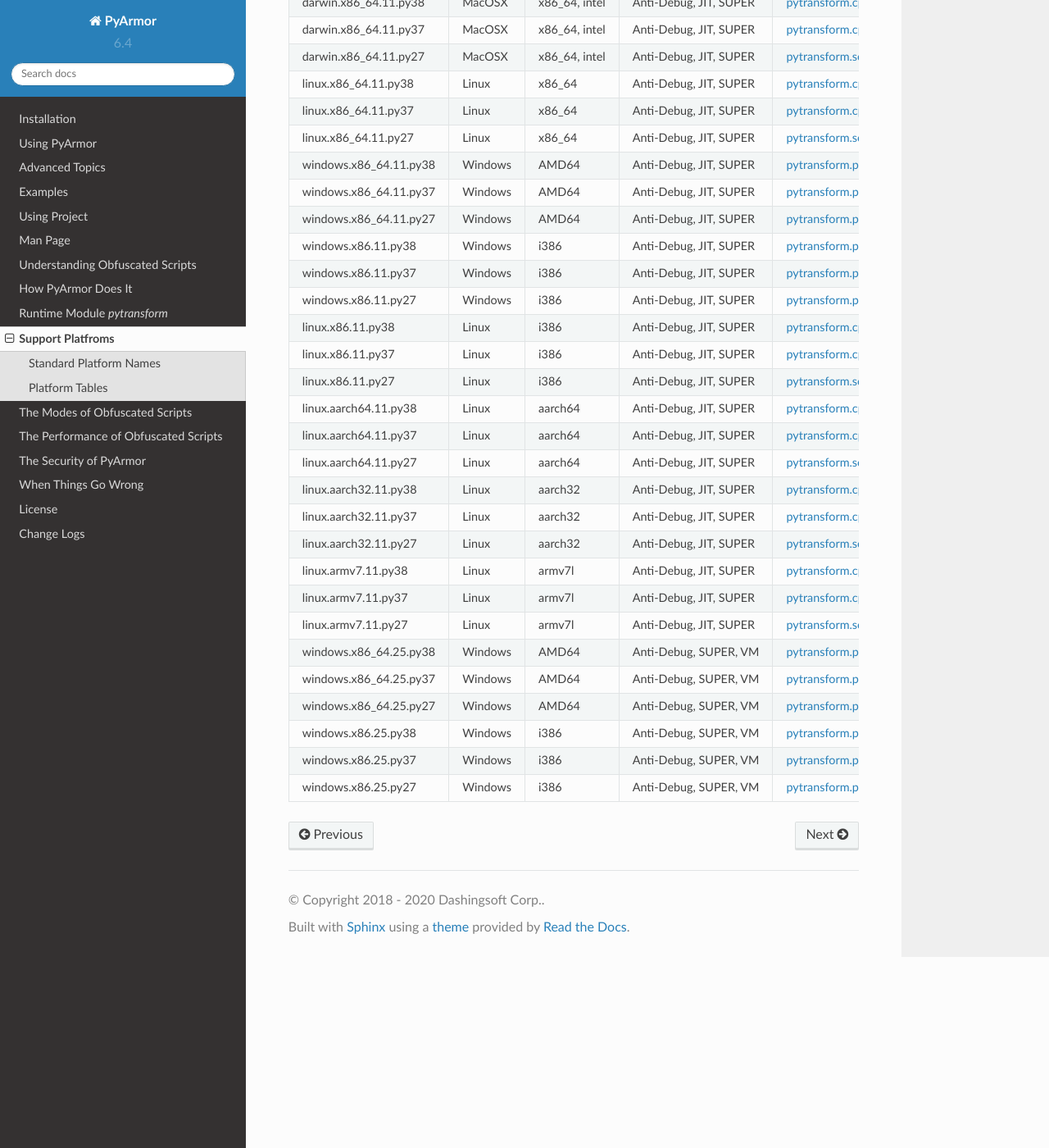
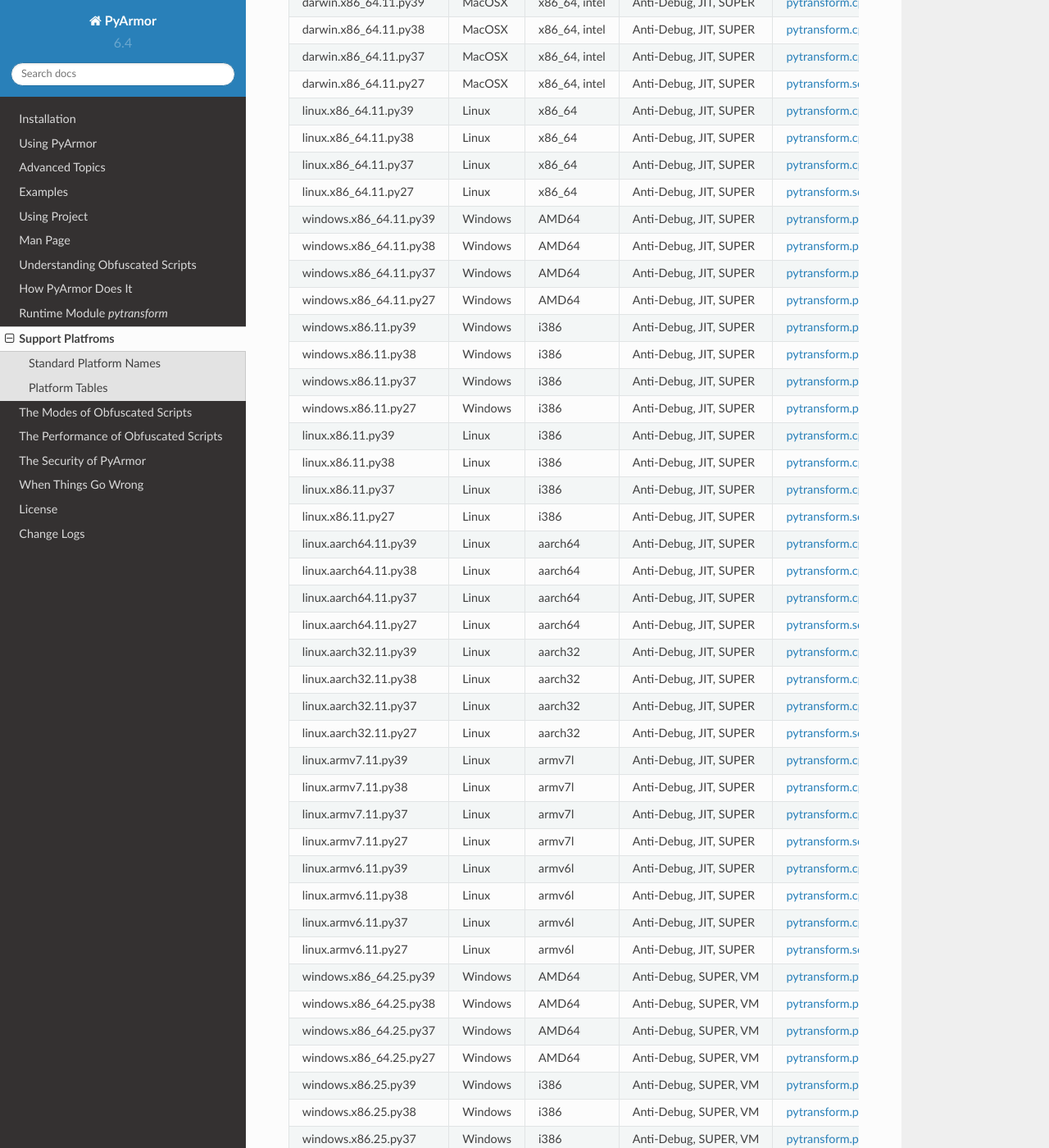
Before and after one commit to dashingsoft/pyarmor, a Sphinx documentation site: the page built from docs/platforms.rst, in a window 1280 px wide and 1400 px high, scrolled down 3206 px. Shown: the whole window at 82% size. Built offline with Sphinx 7.4.7 and the Read the Docs theme 2.0.0, drawn with Linux system fonts in a browser that asks for light colours.

Commit message:
Add python3.9 super mode libraries

```diff
--- a/docs/platforms.rst
+++ b/docs/platforms.rst
@@ -275,6 +275,12 @@
      - Features
      - Download
      - Description
+   * - darwin.x86_64.11.py39
+     - MacOSX
+     - x86_64, intel
+     - Anti-Debug, JIT, SUPER
+     - `pytransform.cpython-39-darwin.so <http://pyarmor.dashingsoft.com/downloads/latest/darwin.x86_64.11.py39/pytransform.cpython-39-darwin.so>`_
+     - Built by CLang with MacOSX10.11
    * - darwin.x86_64.11.py38
      - MacOSX
      - x86_64, intel
@@ -293,6 +299,12 @@
      - Anti-Debug, JIT, SUPER
      - `pytransform.so <http://pyarmor.dashingsoft.com/downloads/latest/darwin.x86_64.11.py27/pytransform.so>`_
      - Built by CLang with MacOSX10.11
+   * - linux.x86_64.11.py39
+     - Linux
+     - x86_64
+     - Anti-Debug, JIT, SUPER
+     - `pytransform.cpython-39-x86_64-linux-gnu.so <http://pyarmor.dashingsoft.com/downloads/latest/linux.x86_64.11.py39/pytransform.cpython-39-x86_64-linux-gnu.so>`_
+     - Built by gcc
    * - linux.x86_64.11.py38
      - Linux
      - x86_64
@@ -311,6 +323,12 @@
      - Anti-Debug, JIT, SUPER
      - `pytransform.so <http://pyarmor.dashingsoft.com/downloads/latest/linux.x86_64.11.py27/pytransform.so>`_
      - Built by gcc
+   * - windows.x86_64.11.py39
+     - Windows
+     - AMD64
+     - Anti-Debug, JIT, SUPER
+     - `pytransform.pyd <http://pyarmor.dashingsoft.com/downloads/latest/windows.x86_64.11.py39/pytransform.pyd>`_
+     - Cross compile by x86_64-w64-mingw32-gcc in cygwin
    * - windows.x86_64.11.py38
      - Windows
      - AMD64
@@ -329,6 +347,12 @@
      - Anti-Debug, JIT, SUPER
      - `pytransform.pyd <http://pyarmor.dashingsoft.com/downloads/latest/windows.x86_64.11.py27/pytransform.pyd>`_
      - Cross compile by x86_64-w64-mingw32-gcc in cygwin
+   * - windows.x86.11.py39
+     - Windows
+     - i386
+     - Anti-Debug, JIT, SUPER
+     - `pytransform.pyd <http://pyarmor.dashingsoft.com/downloads/latest/windows.x86.11.py39/pytransform.pyd>`_
+     - Cross compile by i686-w64-mingw32-gcc in cygwin
    * - windows.x86.11.py38
      - Windows
      - i386
@@ -347,6 +371,12 @@
      - Anti-Debug, JIT, SUPER
      - `pytransform.pyd <http://pyarmor.dashingsoft.com/downloads/latest/windows.x86.11.py27/pytransform.pyd>`_
      - Cross compile by i686-w64-mingw32-gcc in cygwin
+   * - linux.x86.11.py39
+     - Linux
+     - i386
+     - Anti-Debug, JIT, SUPER
+     - `pytransform.cpython-39-i386-linux-gnu.so <http://pyarmor.dashingsoft.com/downloads/latest/linux.x86.11.py39/pytransform.cpython-39-i386-linux-gnu.so>`_
+     - Built by gcc
    * - linux.x86.11.py38
      - Linux
      - i386
@@ -364,6 +394,12 @@
      - i386
      - Anti-Debug, JIT, SUPER
      - `pytransform.so <http://pyarmor.dashingsoft.com/downloads/latest/linux.x86.11.py27/pytransform.so>`_
+     - Built by gcc
+   * - linux.aarch64.11.py39
+     - Linux
+     - aarch64
+     - Anti-Debug, JIT, SUPER
+     - `pytransform.cpython-39-aarch64-linux-gnu.so <http://pyarmor.dashingsoft.com/downloads/latest/linux.aarch64.11.py39/pytransform.cpython-39-aarch64-linux-gnu.so>`_
      - Built by gcc
    * - linux.aarch64.11.py38
      - Linux
@@ -383,6 +419,12 @@
      - Anti-Debug, JIT, SUPER
      - `pytransform.so <http://pyarmor.dashingsoft.com/downloads/latest/linux.aarch64.11.py27/pytransform.so>`_
      - Built by gcc
+   * - linux.aarch32.11.py39
+     - Linux
+     - aarch32
+     - Anti-Debug, JIT, SUPER
+     - `pytransform.cpython-39-arm-linux-gnu.so <http://pyarmor.dashingsoft.com/downloads/latest/linux.aarch32.11.py39/pytransform.cpython-39-arm-linux-gnu.so>`_
+     - Built by gcc
    * - linux.aarch32.11.py38
      - Linux
      - aarch32
@@ -400,6 +442,12 @@
      - aarch32
      - Anti-Debug, JIT, SUPER
      - `pytransform.so <http://pyarmor.dashingsoft.com/downloads/latest/linux.aarch32.11.py27/pytransform.so>`_
+     - Built by gcc
+   * - linux.armv7.11.py39
+     - Linux
+     - armv7l
+     - Anti-Debug, JIT, SUPER
+     - `pytransform.cpython-39-arm-linux-gnu.so <http://pyarmor.dashingsoft.com/downloads/latest/linux.armv7.11.py39/pytransform.cpython-39-arm-linux-gnu.so>`_
      - Built by gcc
    * - linux.armv7.11.py38
      - Linux
@@ -419,6 +467,36 @@
      - Anti-Debug, JIT, SUPER
      - `pytransform.so <http://pyarmor.dashingsoft.com/downloads/latest/linux.armv7.11.py27/pytransform.so>`_
      - Built by gcc
+   * - linux.armv6.11.py39
+     - Linux
+     - armv6l
+     - Anti-Debug, JIT, SUPER
+     - `pytransform.cpython-39-arm-linux-gnu.so <http://pyarmor.dashingsoft.com/downloads/latest/linux.armv6.11.py39/pytransform.cpython-39-arm-linux-gnu.so>`_
+     - Built by gcc
+   * - linux.armv6.11.py38
+     - Linux
+     - armv6l
+     - Anti-Debug, JIT, SUPER
+     - `pytransform.cpython-38-arm-linux-gnu.so <http://pyarmor.dashingsoft.com/downloads/latest/linux.armv6.11.py38/pytransform.cpython-38-arm-linux-gnu.so>`_
+     - Built by gcc
+   * - linux.armv6.11.py37
+     - Linux
+     - armv6l
+     - Anti-Debug, JIT, SUPER
+     - `pytransform.cpython-37m-arm-linux-gnu.so <http://pyarmor.dashingsoft.com/downloads/latest/linux.armv6.11.py37/pytransform.cpython-37m-arm-linux-gnu.so>`_
+     - Built by gcc
+   * - linux.armv6.11.py27
+     - Linux
+     - armv6l
+     - Anti-Debug, JIT, SUPER
+     - `pytransform.so <http://pyarmor.dashingsoft.com/downloads/latest/linux.armv6.11.py27/pytransform.so>`_
+     - Built by gcc
+   * - windows.x86_64.25.py39
+     - Windows
+     - AMD64
+     - Anti-Debug, SUPER, VM
+     - `pytransform.pyd <http://pyarmor.dashingsoft.com/downloads/latest/windows.x86_64.25.py39/pytransform.pyd>`_
+     - Cross compile by x86_64-w64-mingw32-gcc in cygwin
    * - windows.x86_64.25.py38
      - Windows
      - AMD64
@@ -437,6 +515,12 @@
      - Anti-Debug, SUPER, VM
      - `pytransform.pyd <http://pyarmor.dashingsoft.com/downloads/latest/windows.x86_64.25.py27/pytransform.pyd>`_
      - Cross compile by x86_64-w64-mingw32-gcc in cygwin
+   * - windows.x86.25.py39
+     - Windows
+     - i386
+     - Anti-Debug, SUPER, VM
+     - `pytransform.pyd <http://pyarmor.dashingsoft.com/downloads/latest/windows.x86.25.py39/pytransform.pyd>`_
+     - Cross compile by i686-w64-mingw32-gcc in cygwin
    * - windows.x86.25.py38
      - Windows
      - i386
```
